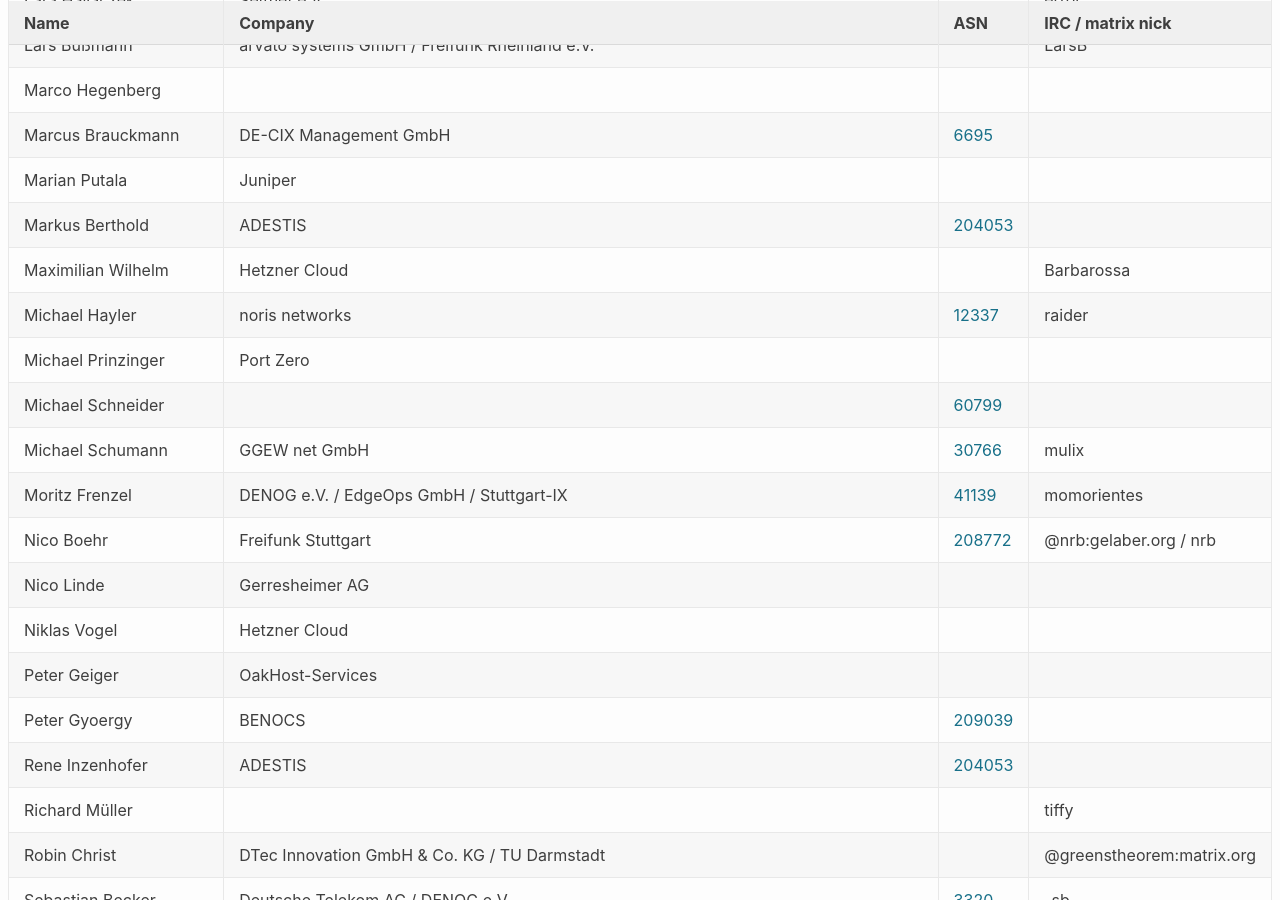
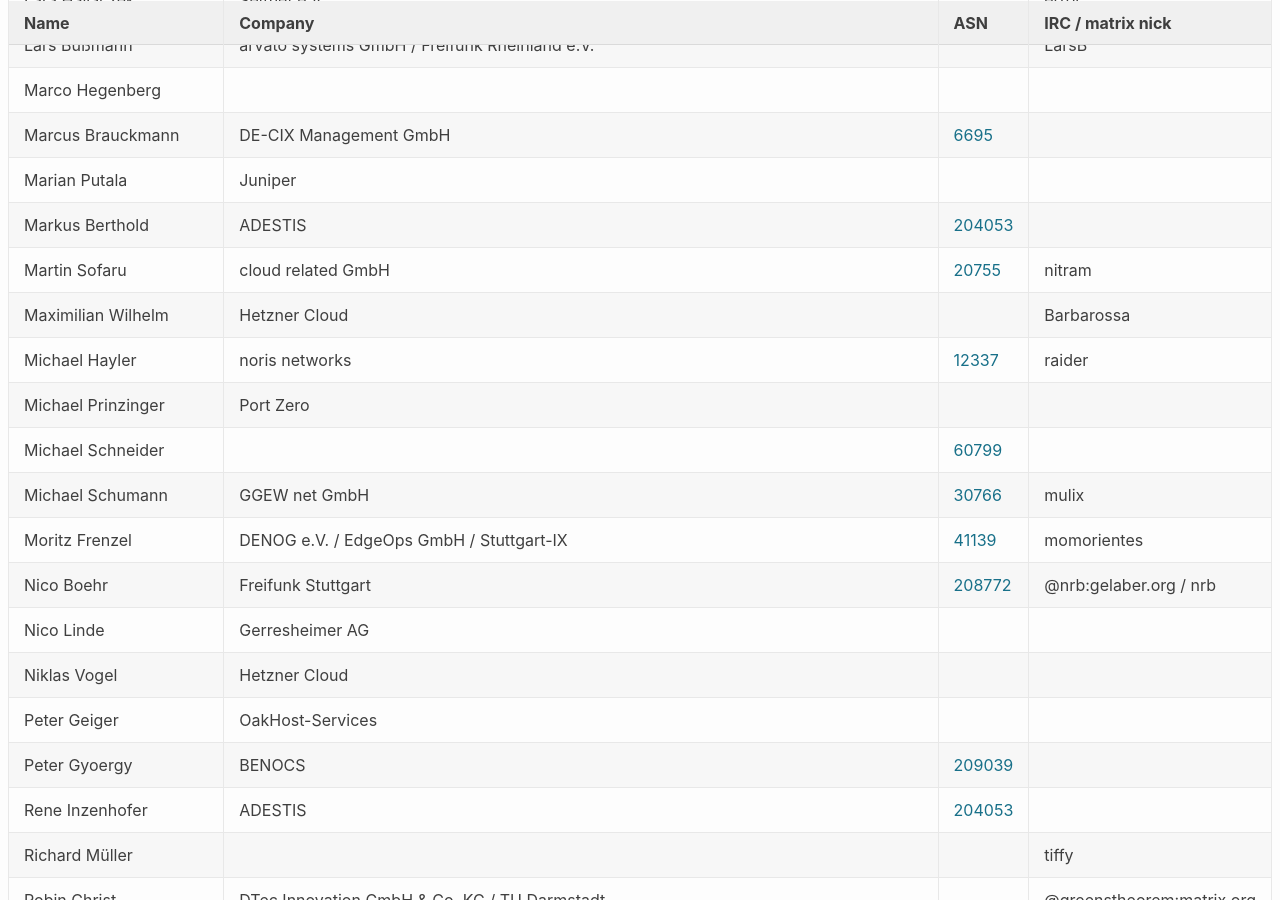
Before and after one commit to denog/pretix-attendeelist, a Jekyll site: the page built from denog17/index.markdown, in a window 1280 px wide and 900 px high, scrolled down 1303 px. Built offline with Jekyll 4.4.1, drawn with Linux system fonts in a browser that asks for light colours.

Commit message:
Latest data: Wed Apr 30 14:10:59 UTC 2025

```diff
--- a/_data/attendees_denog17_onsite.json
+++ b/_data/attendees_denog17_onsite.json
@@ -180,6 +180,12 @@
     "asn": "204053"
   },
   {
+    "name": "Martin Sofaru",
+    "company": "cloud related GmbH",
+    "irc": "nitram",
+    "asn": "20755"
+  },
+  {
     "name": "Maximilian Wilhelm",
     "company": "Hetzner Cloud",
     "irc": "Barbarossa",
```
